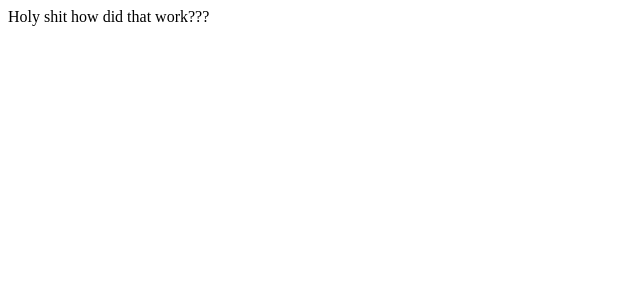
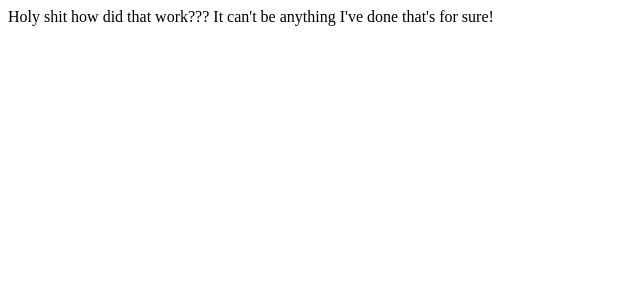
Before and after one commit to NateLog/Tic-tac-toe, a React (Vite) app: page / in a window 1280 px wide. Shown: the top 300 px of the page, without its empty margins (0-640 px from the left). Built offline with nearby package versions, Linux system fonts and the light colour scheme.

Commit message:
comments

```diff
--- a/src/components/App/App.js
+++ b/src/components/App/App.js
@@ -7,6 +7,8 @@ function App() {
 
       <div >
         Holy shit how did that work???
+
+        It can't be anything I've done that's for sure!
       </div>
     </div>
   );
```
